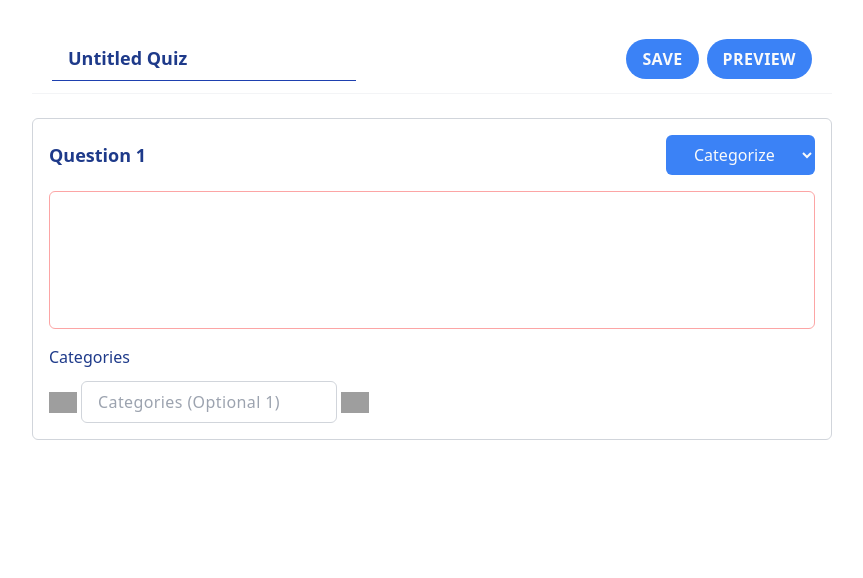
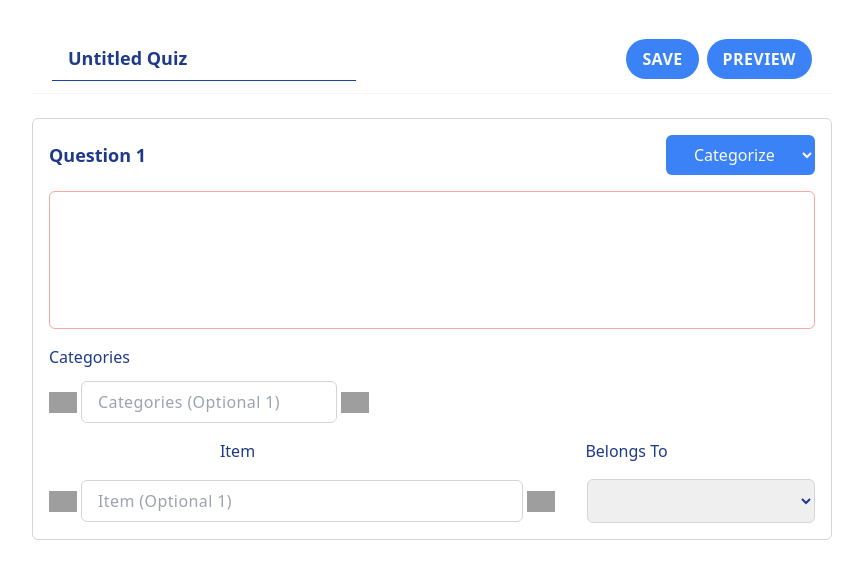
Before and after one commit to hashib786/HashibTester, a React (Vite) app in the folder frontend/: page /question in a window 1280 px wide. Shown: the top 578 px of the page, without its empty margins (208-1071 px from the left). Built offline with nearby package versions, Linux system fonts and the light colour scheme; grey boxes are pictures that could not be loaded.

Commit message:
Added feature in draggable components 📃📃

```diff
--- a/frontend/src/features/questioin/QuestionItem.tsx
+++ b/frontend/src/features/questioin/QuestionItem.tsx
@@ -2,9 +2,16 @@
 import TextArea from "../../ui/TextArea";
 import QuestionItemHeader from "./QuestionItemHeader";
 import Draggable from "../../ui/Draggable";
+import BoxHeader from "../../ui/BoxHeader";
 
 const QuestionItem = () => {
   const [questionText, setQuestionText] = useState("");
+  const [categoriesList, setCategoriesList] = useState<ListI[]>([
+    { value: "", id: Date.now() },
+  ]);
+  const [itemList, setItemList] = useState<ListI[]>([
+    { value: "", id: Date.now() },
+  ]);
 
   const handleChangeText = (e: React.ChangeEvent<HTMLTextAreaElement>) =>
     setQuestionText(e.target.value);
@@ -18,8 +25,19 @@
         onChange={handleChangeText}
       />
       <div className="max-w-xs transition-all duration-200">
-        <Draggable />
+        <BoxHeader headerText="Categories">
+          <Draggable list={categoriesList} setList={setCategoriesList} />
+        </BoxHeader>
       </div>
+      <div className="flex text-center justify-between gap-x-3 flex-wrap">
+        <BoxHeader headerText="Item" />
+        <BoxHeader headerText="Belongs To" />
+      </div>
+      <Draggable
+        list={itemList}
+        setList={setItemList}
+        belongList={categoriesList}
+      />
     </div>
   );
 };
--- a/frontend/src/features/questioin/QuestionList.tsx
+++ b/frontend/src/features/questioin/QuestionList.tsx
@@ -2,7 +2,7 @@
 
 const QuestionList = () => {
   return (
-    <div className="flex flex-col gap-y-4 ">
+    <div className="flex flex-col gap-y-12 ">
       <QuestionItem />
     </div>
   );
--- a/frontend/src/ui/BoxHeader.tsx
+++ b/frontend/src/ui/BoxHeader.tsx
@@ -1,13 +1,16 @@
 import { ReactNode } from "react";
 
 type Props = {
-  headerText: string;
+  headerText?: string;
   children?: ReactNode;
+  center?: boolean;
 };
-const BoxHeader = ({ headerText, children }: Props) => {
+const BoxHeader = ({ headerText, children, center = false }: Props) => {
   return (
-    <div className="flex flex-col gap-y-3">
-      <h3>{headerText}</h3>
+    <div className="flex flex-col gap-y-3 flex-1">
+      {headerText && (
+        <h3 className={center ? "text-center" : ""}>{headerText}</h3>
+      )}
       {children}
     </div>
   );
--- a/frontend/src/ui/Draggable.tsx
+++ b/frontend/src/ui/Draggable.tsx
@@ -1,18 +1,16 @@
 import { useState } from "react";
 import DragImgIcon from "./DragImgIcon";
 import TextArea from "./TextArea";
-import BoxHeader from "./BoxHeader";
 
-// type Props = {
-//  list : ListI;
-// }
-const Draggable = () => {
+type Props = {
+  list: ListI[];
+  setList: React.Dispatch<React.SetStateAction<ListI[]>>;
+  belongList?: ListI[] | undefined;
+};
+const Draggable = ({ belongList, list, setList }: Props) => {
   const [dragStartElement, setDragStartElement] = useState<null | HTMLElement>(
     null
   );
-  const [categoriesList, setCategoriesList] = useState<ListI[]>([
-    { value: "", id: Date.now() },
-  ]);
 
   function handleStartDrag(e: React.DragEvent<HTMLDivElement>) {
     const target: HTMLElement = e.target as HTMLElement;
@@ -35,7 +33,7 @@
     e: React.ChangeEvent<HTMLTextAreaElement>,
     id: number
   ) => {
-    setCategoriesList((prev) => {
+    setList((prev) => {
       const updateList = prev.map((ele, i) =>
         i === id ? { ...ele, value: e.target.value } : ele
       );
@@ -46,13 +44,13 @@
   };
 
   const handleDelete = (id: number) => {
-    if (categoriesList.length > 1)
-      setCategoriesList((prev) => prev.filter((item) => item.id !== id));
+    if (list.length > 1)
+      setList((prev) => prev.filter((item) => item.id !== id));
   };
 
   return (
-    <BoxHeader headerText="Categories">
-      {categoriesList.map((list, i) => (
+    <>
+      {list.map(({ value, id }, i) => (
         <div
           onDragStart={handleStartDrag}
           onDragEnd={handleStartEnd}
@@ -63,21 +61,30 @@
         >
           <DragImgIcon src="https://cdn-icons-png.flaticon.com/512/3793/3793594.png" />
           <TextArea
-            value={list.value}
+            value={value}
             onChange={(e: React.ChangeEvent<HTMLTextAreaElement>) =>
               handleCategoriesChange(e, i)
             }
-            required={i + 1 !== categoriesList.length}
+            required={i + 1 !== list.length}
             rows={1}
-            placeholder={`Categories (Optional ${i + 1})`}
+            placeholder={`${belongList ? "Item" : "Categories"} (Optional ${
+              i + 1
+            })`}
           />
           <DragImgIcon
-            onClick={() => handleDelete(list.id)}
+            onClick={() => handleDelete(id)}
             src="https://cdn-icons-png.flaticon.com/512/3756/3756676.png"
           />
+          {belongList && (
+            <select className="w-1/2 border border-gray-300 py-2 px-4 text-lg outline-none ml-7 rounded-md">
+              {belongList.map(({ value }) =>
+                value ? <option value={value}>{value}</option> : null
+              )}
+            </select>
+          )}
         </div>
       ))}
-    </BoxHeader>
+    </>
   );
 };
 
```
